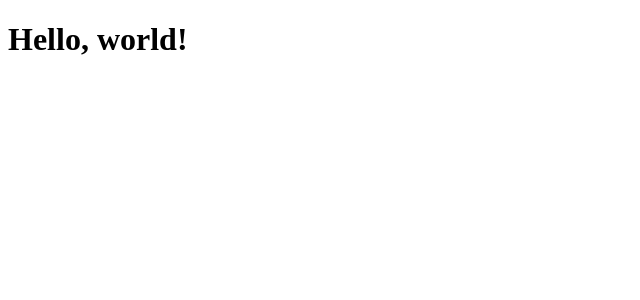
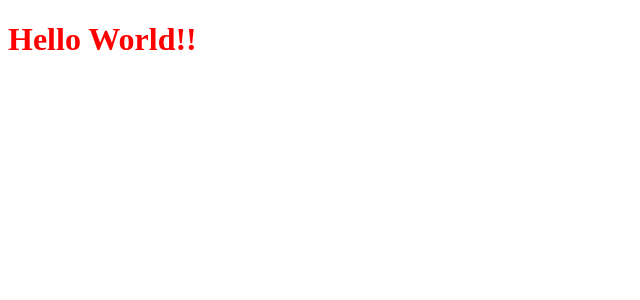
Before and after one commit to pigflymoon/react-living-website, a React app: page / in a window 1280 px wide. Shown: the top 300 px of the page, without its empty margins (0-640 px from the left). Built offline with nearby package versions, Linux system fonts and the light colour scheme.

Commit message:
#babel for jsx and css

```diff
--- /dev/null
+++ b/components/App.css
@@ -0,0 +1,3 @@
+.title {
+    color: red;
+}
--- /dev/null
+++ b/components/App.js
@@ -0,0 +1,10 @@
+import React from 'react';
+import style from '../components/App.css';
+
+export default () => {
+    return (
+        <h1 className={style.title}>
+            Hello World!!
+        </h1>
+    );
+};
--- a/src/client.js
+++ b/src/client.js
@@ -1,7 +1,9 @@
 import React from 'react';
 import ReactDOM from 'react-dom';
 
-ReactDOM.render(
-  <h1>Hello, world!</h1>,
-  document.getElementById('root')
-);
+
+import App from '../components/App';
+
+
+
+ReactDOM.render(<App/>, document.getElementById('root'));
--- a/webpack.config.js
+++ b/webpack.config.js
@@ -17,11 +17,20 @@ const config = {
                 loader: 'babel-loader',
                 options: {
                     presets: [
-            ['es2015', { modules: false }]
+                        ['es2015', {modules: false}]
                     ]
                 }
             }]
-    }]
+        },
+            {
+                test: /\.jsx?$/,
+                loaders: ['babel-loader?presets[]=es2015,presets[]=react'],
+                exclude: /node_modules/
+            },
+            {
+                test: /\.css$/,
+                loader: "style-loader!css-loader?modules"
+            },]
     }
 }
 
```
Also changed, not shown: package.json (+11 -2 lines), 1 other file (tests, documents, lock files or other folders). Lines whose indentation alone changed are shown as unchanged.
